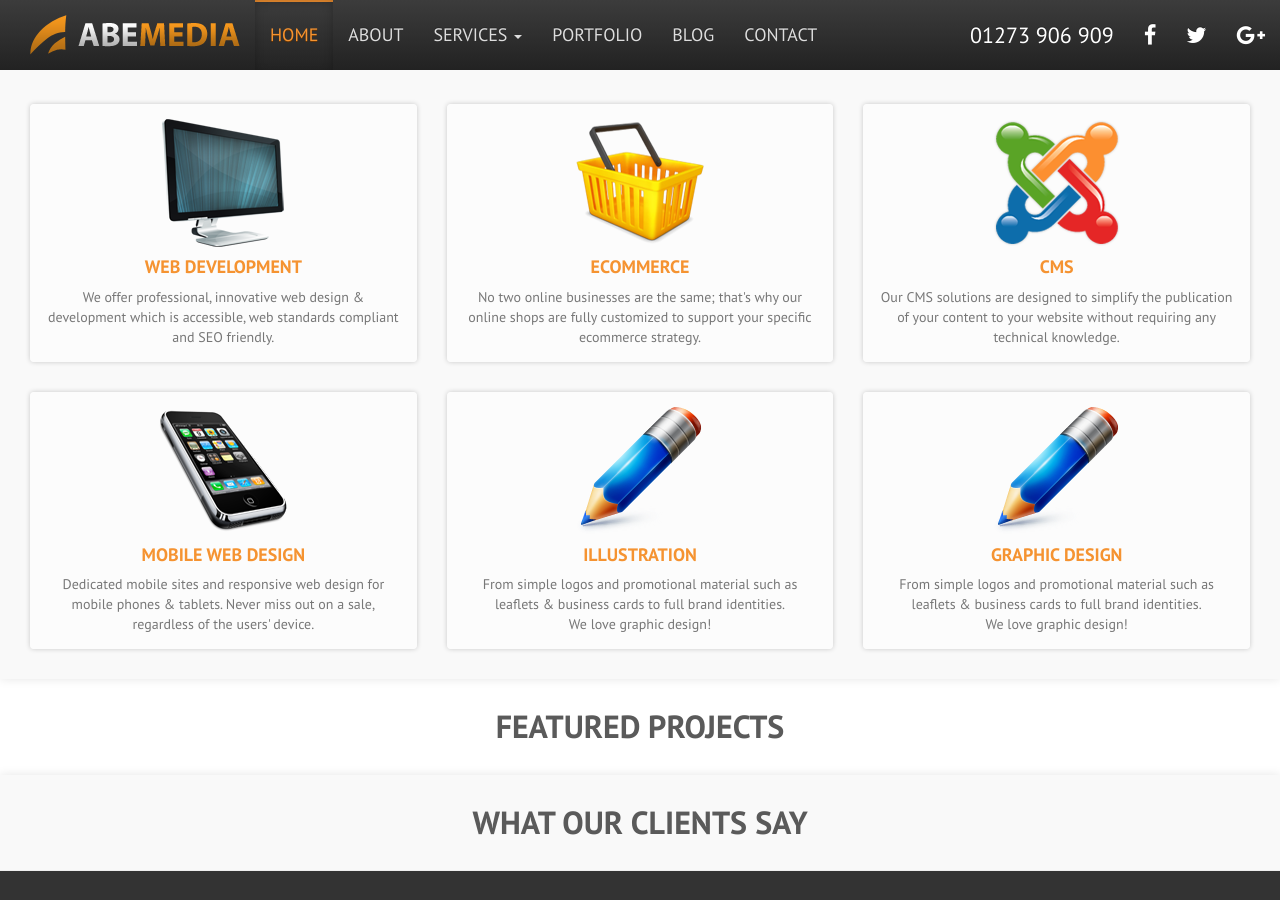
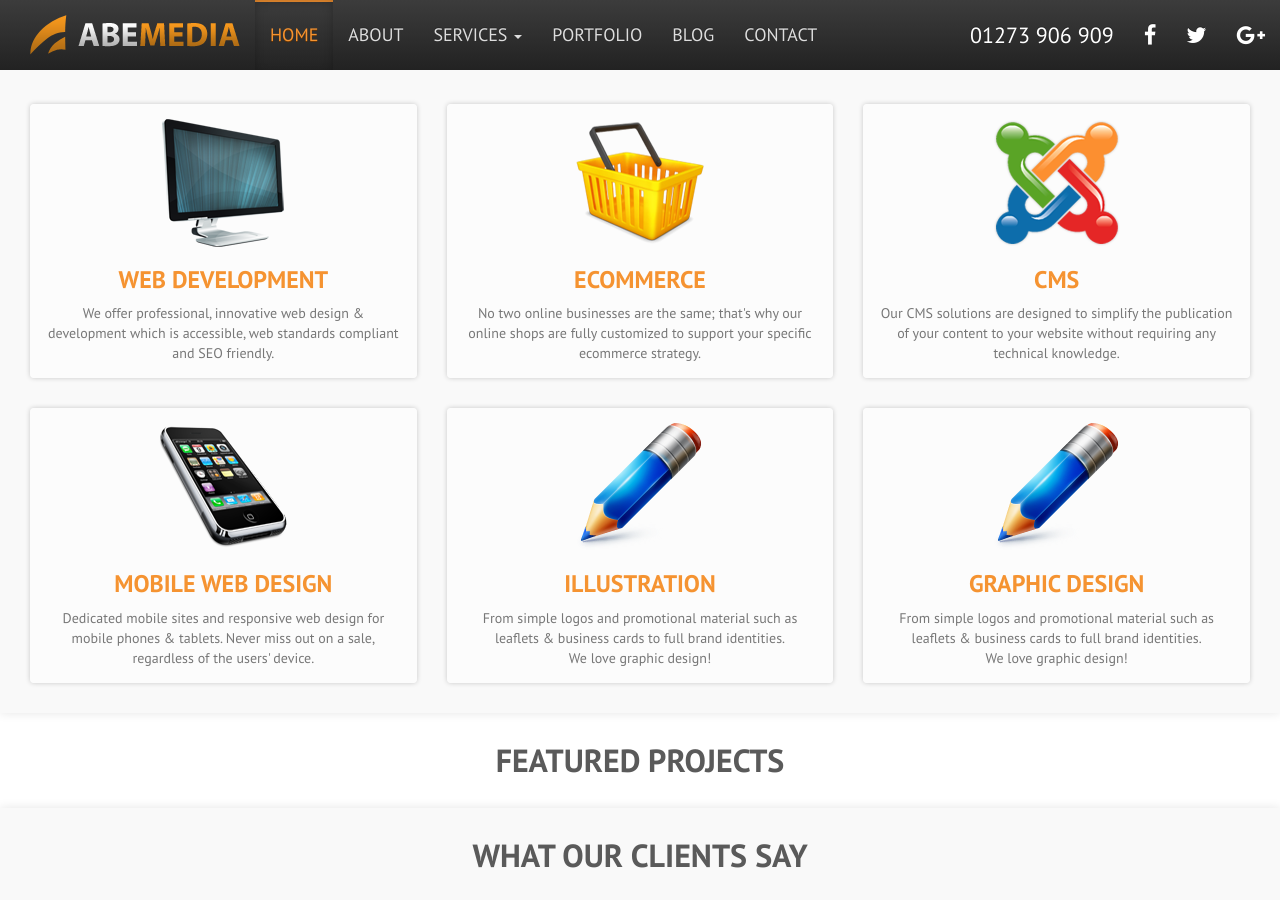
Before and after one commit to abemedia/abemedia.github.io, a Jekyll site: the page built from index.md, in a window 1280 px wide and 900 px high, scrolled down 653 px. Built offline with Jekyll 4.4.1, drawn with Linux system fonts in a browser that asks for light colours; nearby versions of some CDN libraries.

Commit message:
Update services.html

```diff
--- a/_includes/modules/services.html
+++ b/_includes/modules/services.html
@@ -3,8 +3,11 @@
           {% if page.features == nil or page.features contains {{item.alias}} %}
           <li><a class="box" href="{{ site.url }}/{{ item.url }}">
             <img src="{{ item.image }}">
-            <h4>{{ item.title }}</h4>
-            {% if include.params.desc %}<span class="text-muted">{{ item.desc }}</span>{% endif %}
+            {% if include.params.desc %}<h3>{{ item.title }}</h3>
+            <span class="text-muted">{{ item.desc }}</span>
+            {% else %}
+            <span class="h5">{{ item.title }}</span>
+            {% endif %}
             </a>
           {% endif %}
           {% endfor %}
```
